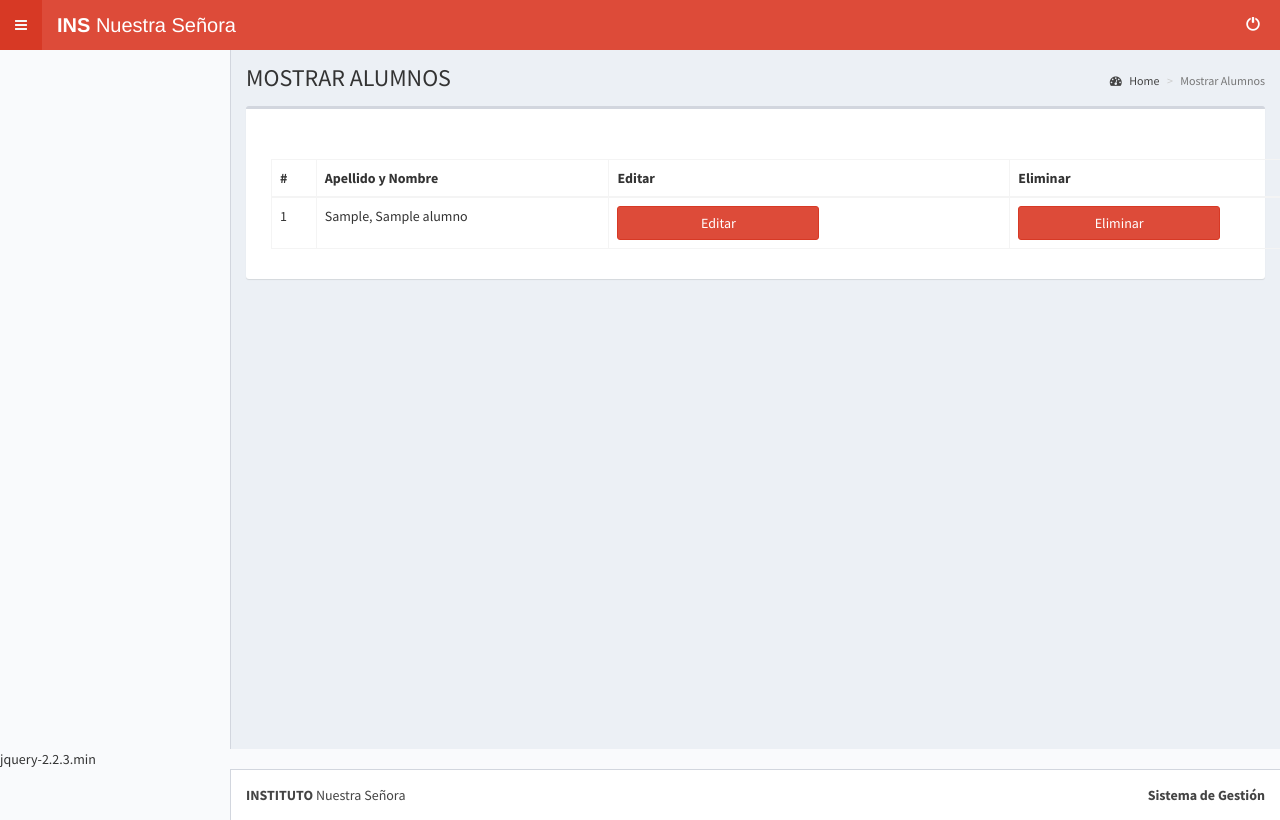
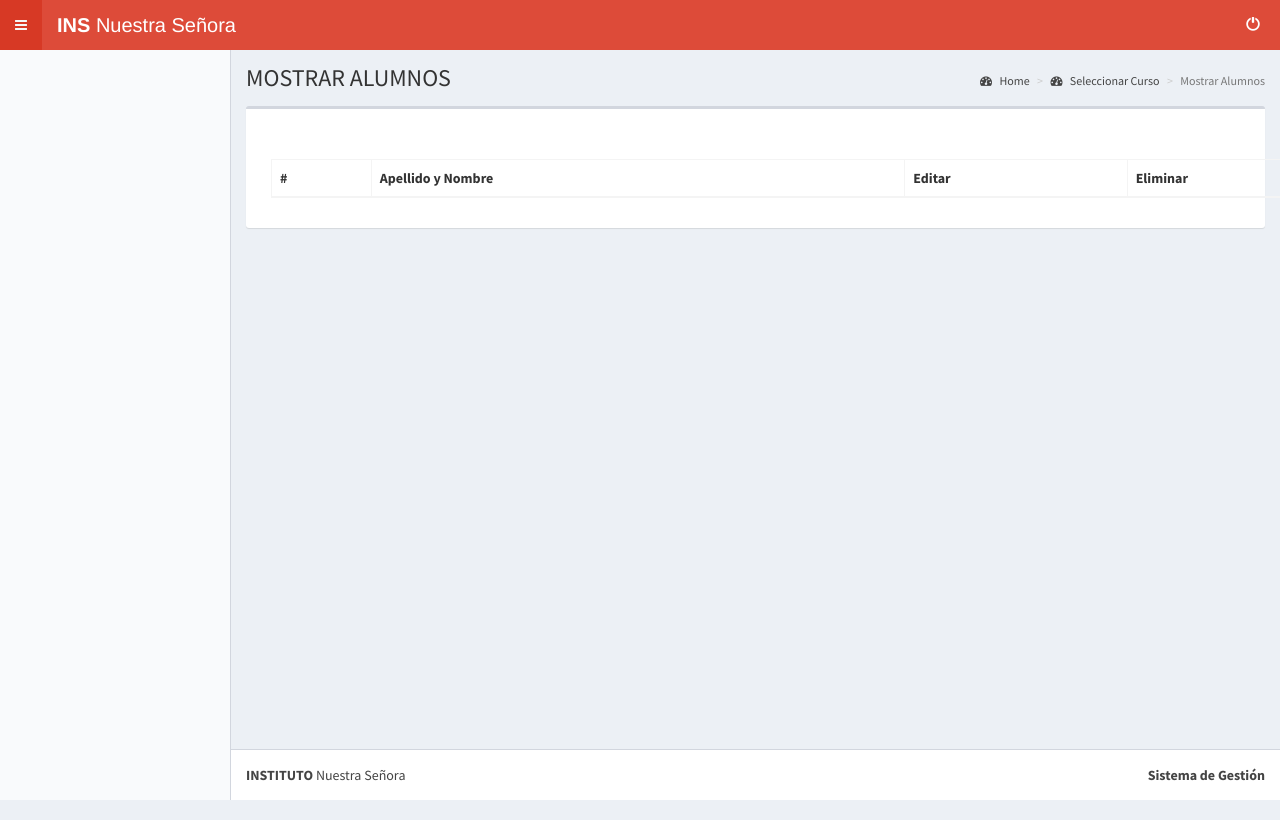
Before and after one commit to francomor/proyecto_instituto_xp, a PHP site: page /presentacion/mostrarAlumnos.php?sel=1 in a window 1280 px wide. Run offline with PHP 8.4, Linux system fonts and the light colour scheme; the visitor is signed in with stand-in values (Sample User, id 1); tables that the repository leaves empty or names only in its code hold one stand-in row (values such as "Sample post"); lists and menus that the app fills with data are empty; some libraries are stand-ins or nearby versions.

Commit message:
Modificaciones en tarea de Alta de alumnos y mostrar Alumnos

```diff
--- a/logica/cargarCursosEdF.php
+++ b/logica/cargarCursosEdF.php
@@ -30,6 +30,8 @@ if ($_REQUEST['funcion'] == 'imprimirCurso') {
     echo ("<form class='form-inline' action=tablaCurso.php>");
 } elseif ($_REQUEST['funcion'] == 'verInasistenciasAnio') {
 	echo ("<form class='form-inline' action=verInasistencias.php>");
+}elseif ($_REQUEST['funcion'] == 'mostrarAlumnos'){
+	echo ("<form class='form-inline'  action=../presentacion/mostrarAlumnos.php>");
 }
 else {
     echo ("<form class='form-inline' action=tabla.php>");
--- a/presentacion/menuPreceptor.php
+++ b/presentacion/menuPreceptor.php
@@ -47,7 +47,7 @@ if (isset($_SESSION["login"]) && $_SESSION["login"] == true) {
         </a>
         <ul class="treeview-menu">
           <li>
-            <a href="mostrarAlumnos.php">
+            <a href="seleccionarCursoMostrarAlumnos.php">
               <i class="ion-person"></i>
               Mostrar Alumnos
             </a>
--- a/presentacion/menuRector.php
+++ b/presentacion/menuRector.php
@@ -39,7 +39,7 @@ if (isset($_SESSION["login"]) && $_SESSION["login"] == true) {
         </a>
         <ul class="treeview-menu">
           <li>
-            <a href="mostrarCursos.php">
+            <a href="seleccionarCursoMostrarAlumnos.php">
               <i class="glyphicon glyphicon-th-list"></i>
               Mostrar Cursos
             </a>
--- a/presentacion/mostrarAlumnos.php
+++ b/presentacion/mostrarAlumnos.php
@@ -10,6 +10,7 @@
 //Agrega la interfaz del preceptor comun a todas las secciones
 include_once "GUIPreceptor.class.php";
 include_once("../logica/Alumno.php");
+include_once("../logica/AlumnoxCurso.php");
 
 
 $gui_preceptor = new GUIPreceptor();
@@ -24,6 +25,7 @@ $gui_preceptor = new GUIPreceptor();
       </h1>
         <ol class="breadcrumb">
         <li><a href="home.php"><i class="fa fa-dashboard"></i> Home</a></li>
+        <li><a href="seleccionarCursoMostrarAlumnos.php"><i class="fa fa-dashboard"></i> Seleccionar Curso</a></li>
         <li class="active">Mostrar Alumnos</li>
       </ol>
     </section>
@@ -58,8 +60,11 @@ $gui_preceptor = new GUIPreceptor();
 
 
                 <?php
-                $a=new Alumno();
-                $alumnos=$a->obtenerAlumnos();
+                date_default_timezone_set('America/Argentina/Buenos_Aires');
+                $a=new AlumnoxCurso();
+                $curso=$_REQUEST['sel'];
+                $alumnos=$a->obtenerAlumnoxCurso($curso,date('Y'));
+
                 for ($i = 0; $i < count($alumnos); $i++) {
 
                     ?>
@@ -78,6 +83,7 @@ $gui_preceptor = new GUIPreceptor();
                          <td>
                             <input  class="btn btn-danger" name="botonEliminar" id="<?php echo $alumnos[$i]['dni'];?>" value="Eliminar">
                             <input hidden type="text" name="dniAlu" id="dniAlu">
+                            <input hidden type="text" name="curso" id="curso" value="<?php echo $curso; ?>" >
                         </td>
                     </tr>
 
@@ -99,14 +105,11 @@ $gui_preceptor = new GUIPreceptor();
  </div>
 
 </div>
-  <script src="../recursos/jquery-2.2.3.min.js">
-            //script para traer la libreria de Jquery
-          </script>
+
 
           <script src="../recursos/jquery-ajax.min.js">
             //script para traer la libreria de Jquery
           </script>
-          jquery-2.2.3.min
 
 <script>
   $(document).ready(function() {
@@ -117,7 +120,8 @@ $("[name='botonEliminar']").on('click', function(){
     var opcion = confirm("¿Está seguro que quiere borrar?");
     if (opcion == true) {
   var parametros = {
-                    "dni" : $(this).attr('id')
+                    "dni" : $(this).attr('id'),
+                    "curso" : $("[id='curso']").val()
                   };
                   $.ajax({
                    data: parametros,
```
Also changed, not shown: logica/borrarAlumno.php (+11 -5 lines), presentacion/altaAlumnos.php (+9 -1 lines).
